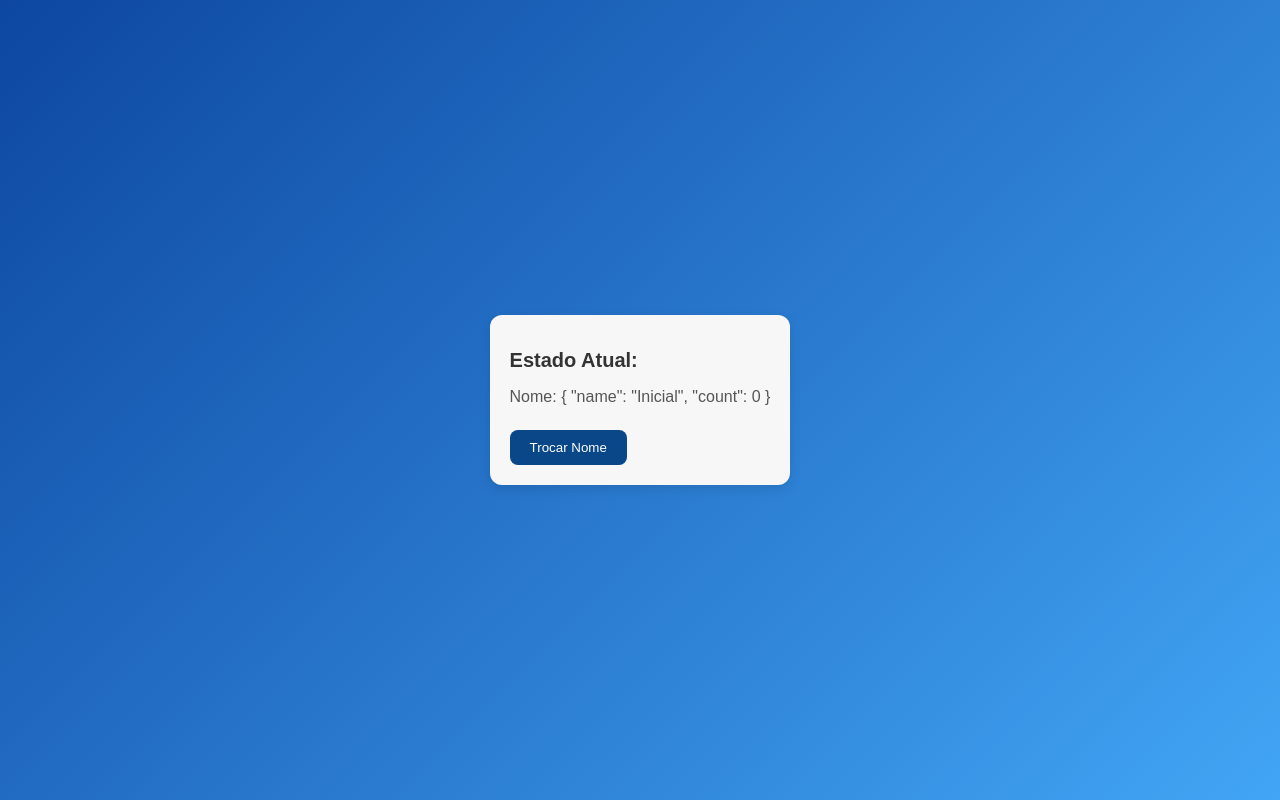
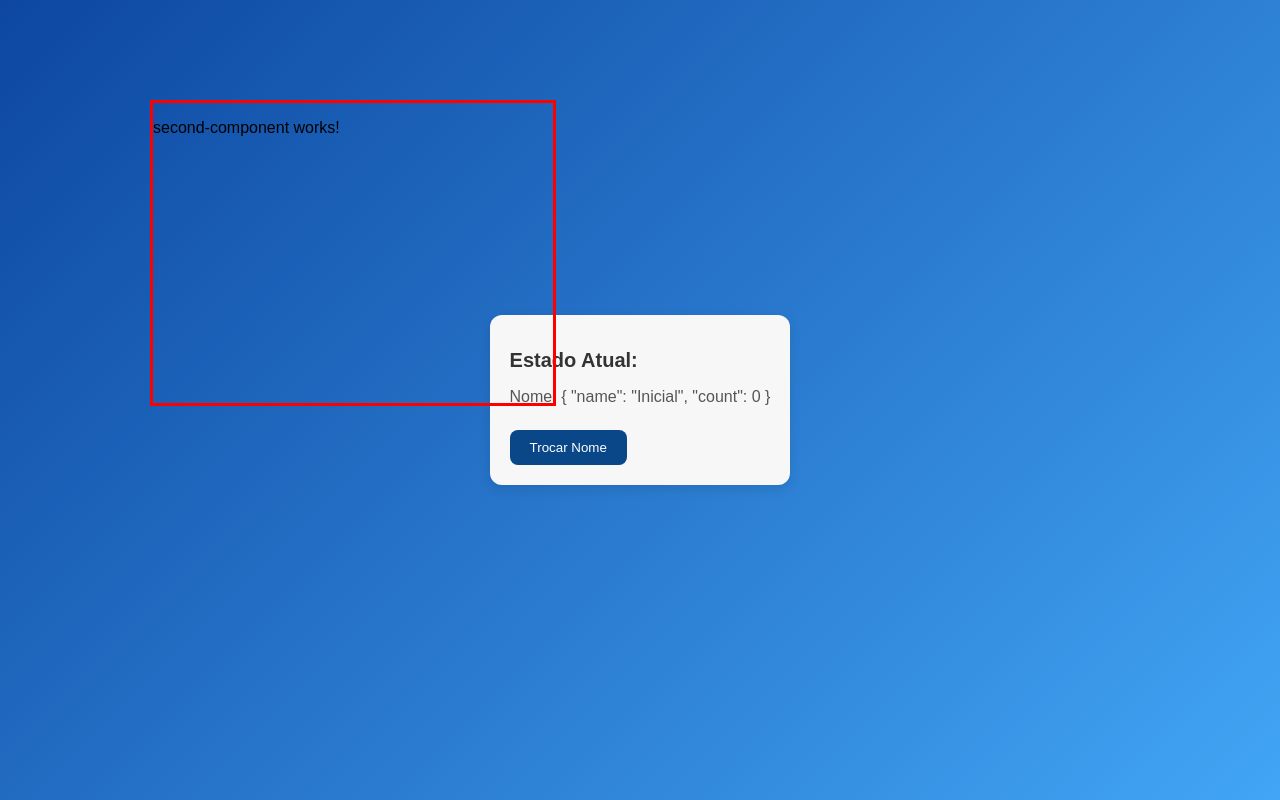
Before and after one commit to gabrielrsantana/angular-reativo, an Angular app in the folder angular-reativo/: page / in a window 1280 px wide. Built offline with nearby package versions, Linux system fonts and the light colour scheme.

Commit message:
criando segundo component

```diff
--- a/angular-reativo/src/app/app.component.html
+++ b/angular-reativo/src/app/app.component.html
@@ -3,3 +3,4 @@
   <p>Nome: {{ state$ | async | json }}</p>
   <button (click)="changeName()">Trocar Nome</button>
 </div>
+<app-second-component></app-second-component>
--- a/angular-reativo/src/app/app.module.ts
+++ b/angular-reativo/src/app/app.module.ts
@@ -2,13 +2,15 @@ import { BrowserModule } from '@angular/platform-browser';
 import { NgModule } from '@angular/core';
 
 import { AppComponent } from './app.component';
+import { SecondComponentComponent } from './components/second-component/second-component.component';
 
 @NgModule({
   declarations: [
-    AppComponent
+    AppComponent,
   ],
   imports: [
-    BrowserModule
+    BrowserModule,
+    SecondComponentComponent
   ],
   providers: [],
   bootstrap: [AppComponent]
--- /dev/null
+++ b/angular-reativo/src/app/components/second-component/second-component.component.css
@@ -0,0 +1,9 @@
+.container{
+  position: absolute;
+  top: 100px;
+  left: 150px;
+  border: red 3px solid;
+  width: 400px;
+  height: 300px;
+
+}
--- /dev/null
+++ b/angular-reativo/src/app/components/second-component/second-component.component.html
@@ -0,0 +1,3 @@
+<div class="container">
+  <p>second-component works!</p>
+</div>
```
Also changed, not shown: angular-reativo/src/app/components/second-component/second-component.component.ts (added, +12 -0 lines), 1 other file (tests, documents, lock files or other folders).
